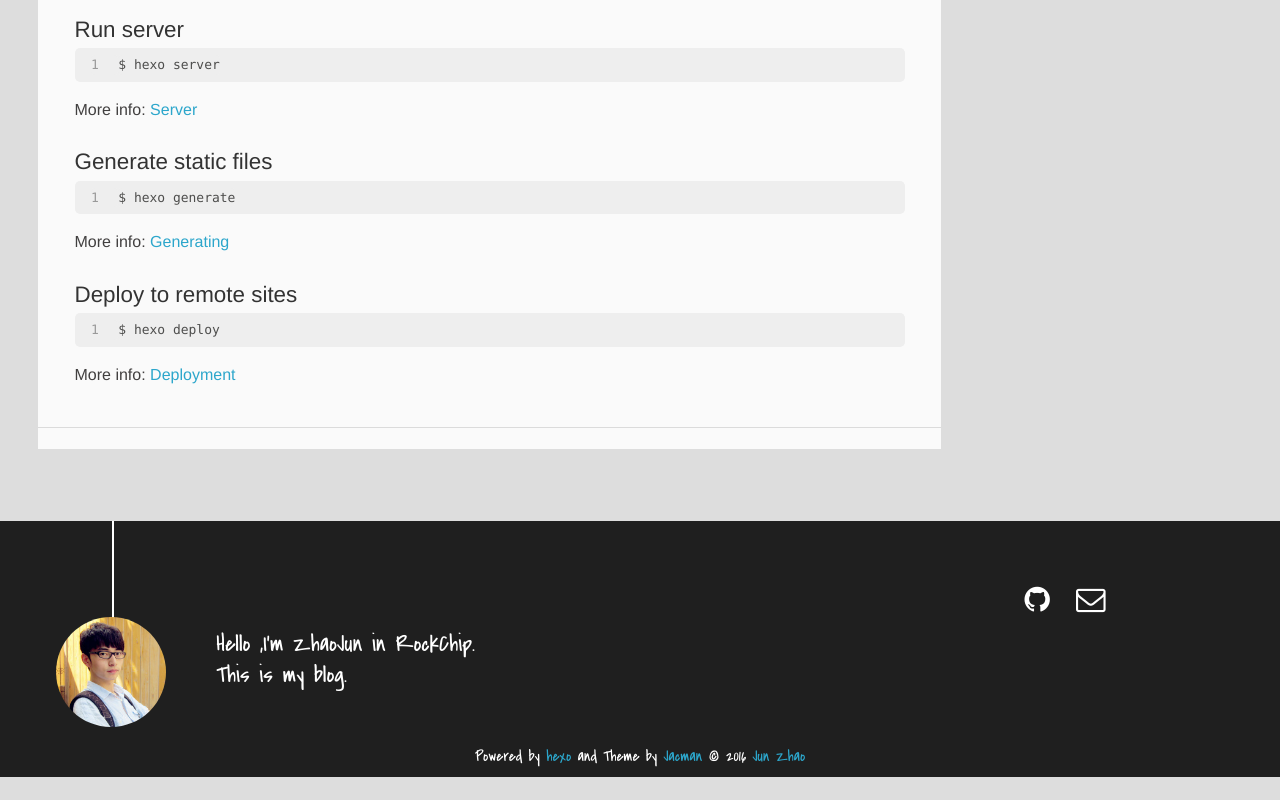
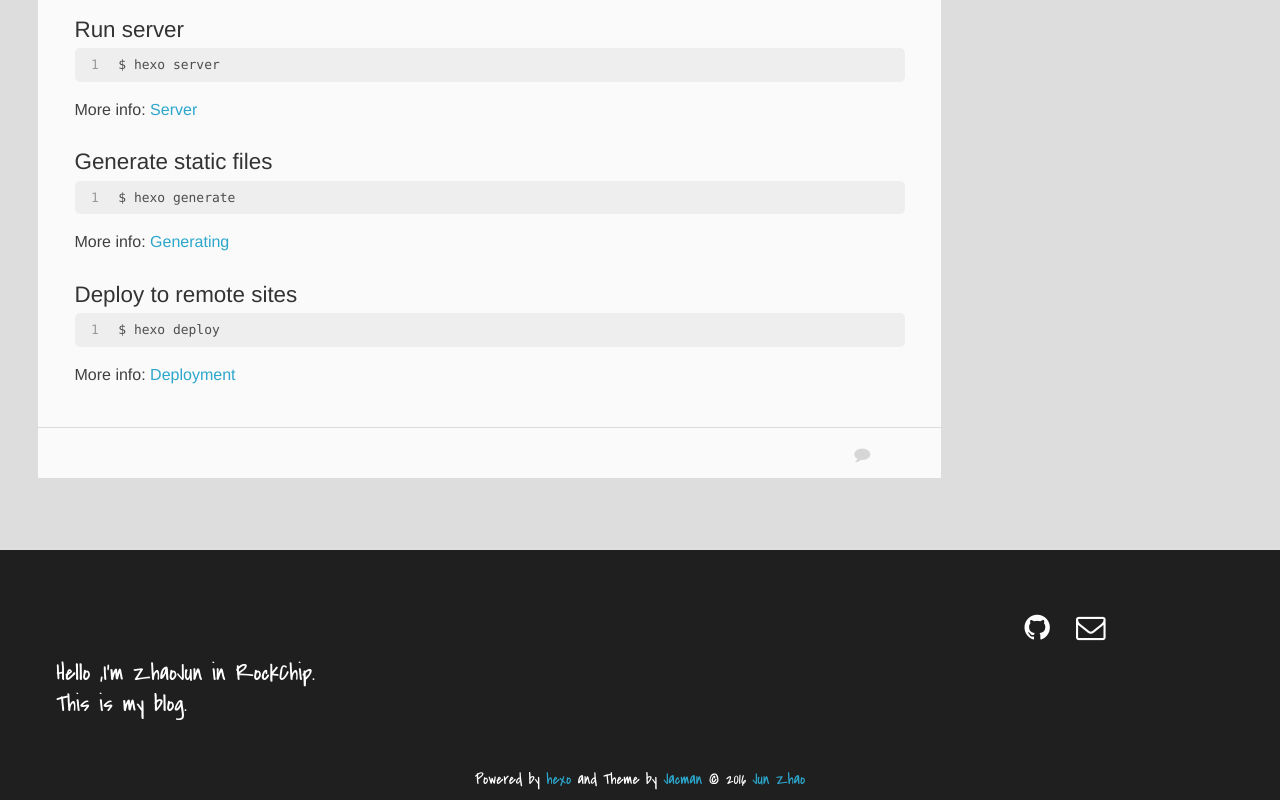
Before and after one commit to coog009/coog009.github.io, a plain HTML site: page index.html in a window 1280 px wide. Shown: the part 636-1436 px from the top of the page. Before the commit the page ends 1413 px from the top, so only its background shows below. Drawn offline with Linux system fonts and the light colour scheme; a script that the page names is missing.

Commit message:
Site updated: 2016-01-11 15:30:33

```diff
--- a/css/style.css
+++ b/css/style.css
@@ -1941,7 +1941,7 @@ footer {
   width: 6.875em;
   height: 6.875em;
   margin: 0 auto;
-  background: no-repeat url("../img/author.jpg") left top;
+  background: no-repeat url("../") left top;
   -webkit-background-size: 6.875em 6.875em;
   -moz-background-size: 6.875em 6.875em;
   background-size: 6.875em 6.875em;
--- a/index.html
+++ b/index.html
@@ -121,13 +121,15 @@
 
 <div class="comments-count">
 
+	  	<span></span>
+		<a href="/2016/01/11/hello-world/#comments" class="ds-thread-count comments-count-link" data-thread-key="2016/01/11/hello-world/" data-count-type="comments">&nbsp;</a>
+
 </div>
 
 </footer>
 
 
     </article>
-
 
 
 
@@ -170,11 +172,6 @@
 </div>
     </div>
     <footer><div id="footer" >
-
-	<div class="line">
-		<span></span>
-		<div class="author"></div>
-	</div>
 
 
 	<section class="info">
```
Also changed, not shown: 2016/01/11/hello-world/index.html (+16 -5 lines), archives/2016/01/index.html (+0 -5 lines), archives/2016/index.html (+0 -5 lines), archives/index.html (+0 -5 lines).
